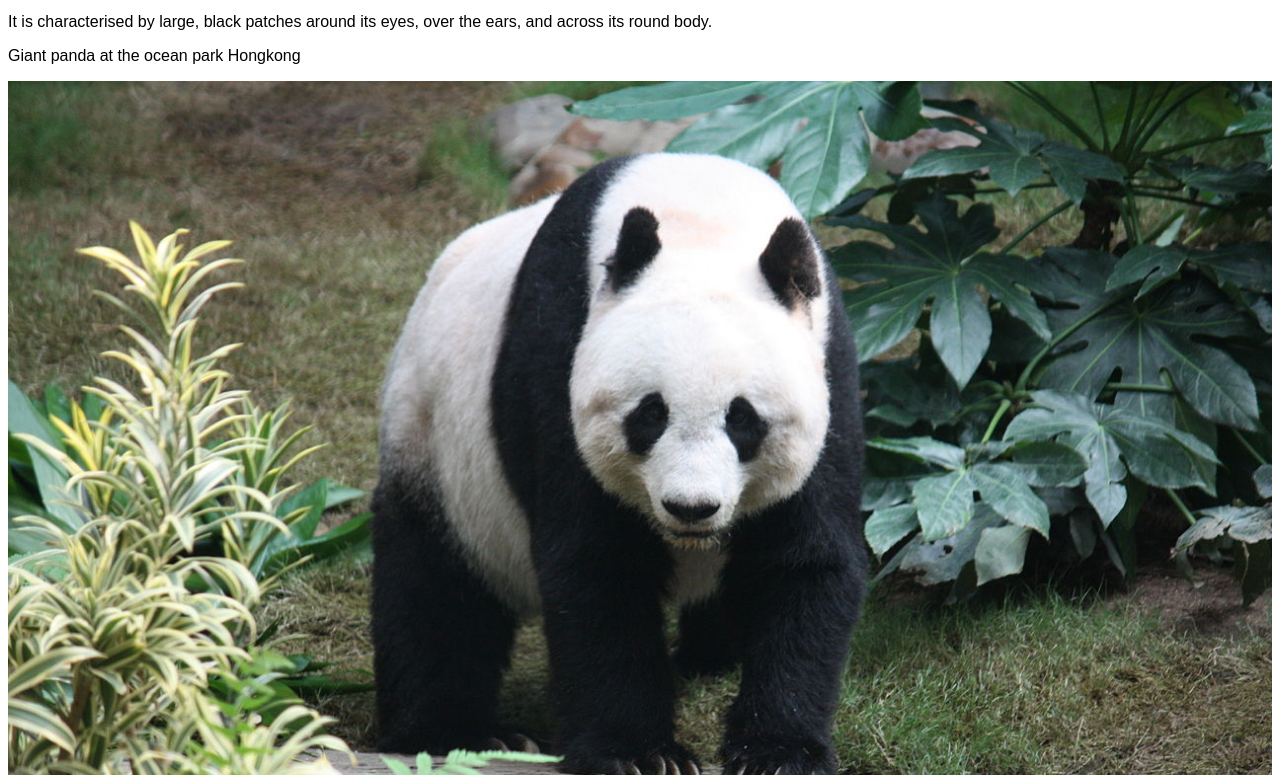
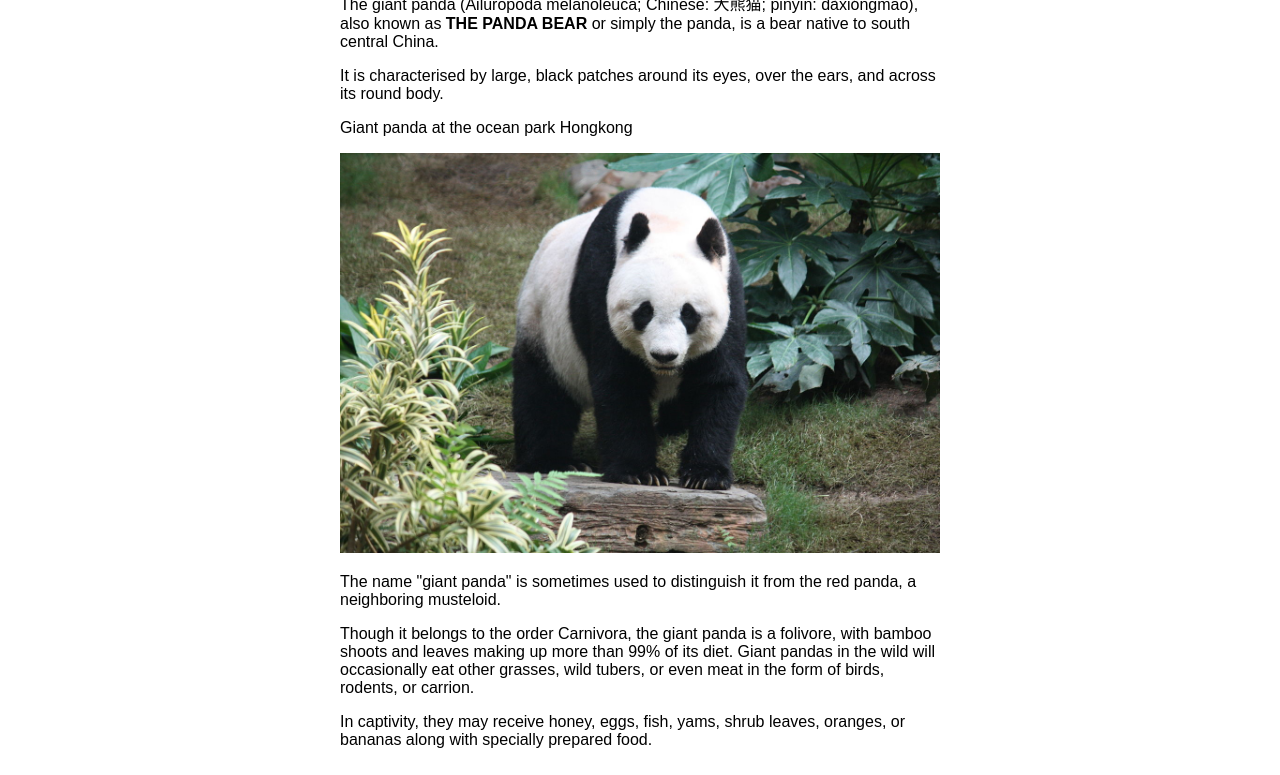
Before and after one commit to KimBergstrom/PandaStudent, a plain HTML site: page index.html in a window 1280 px wide. Shown: the part 107-882 px from the top of the page. Drawn offline with Linux system fonts and the light colour scheme.

Commit message:
Changed font and width

```diff
--- a/index.html
+++ b/index.html
@@ -8,6 +8,8 @@
     <title>My panda site</title>
 </head>
 <body>
+
+    <div class="column">
 
     <h1>Giant Panda</h1>
 
@@ -36,6 +38,7 @@
         In captivity, they may receive honey, eggs, fish, yams, shrub leaves, oranges, or bananas along with specially prepared food.
     </p>
 
+</div>
 
 </body>
 </html>
--- a/pandastyle.css
+++ b/pandastyle.css
@@ -5,3 +5,8 @@ img {
 body{
     font-family: Arial;
 }
+
+.column{
+    width:600px;
+    margin: 40px auto;
+}
```
